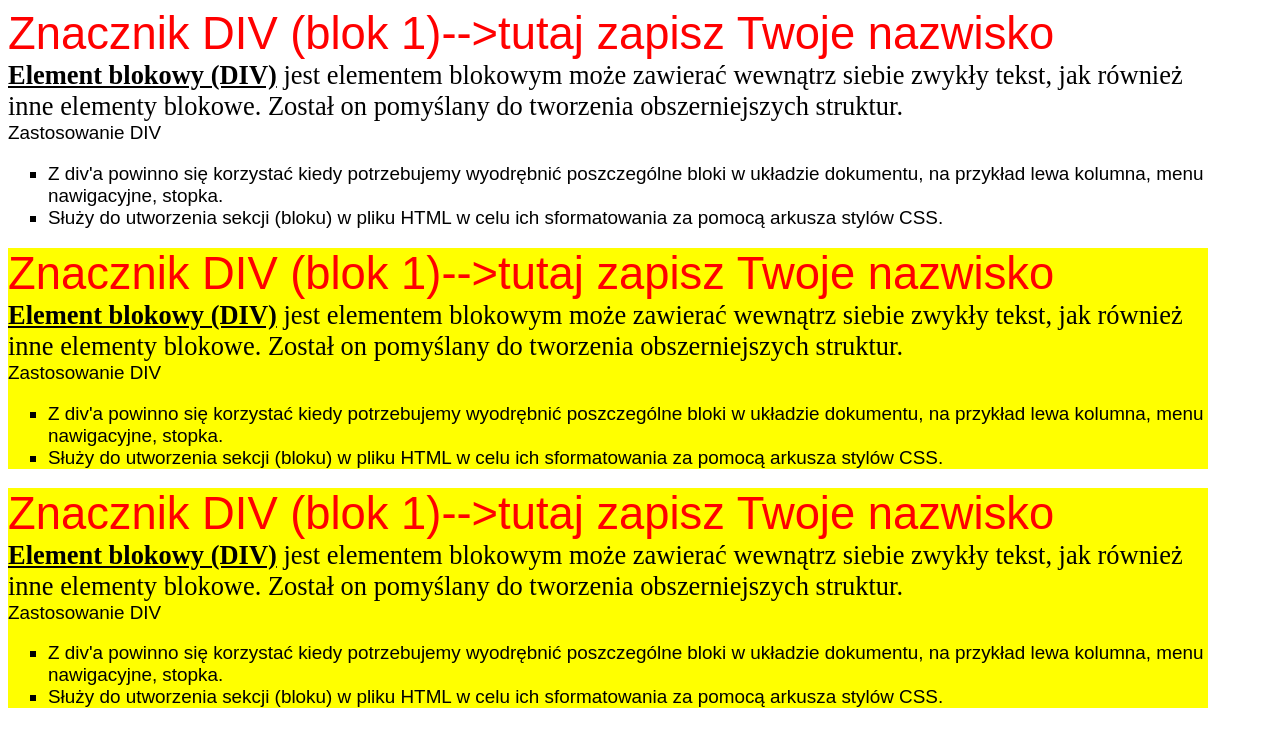
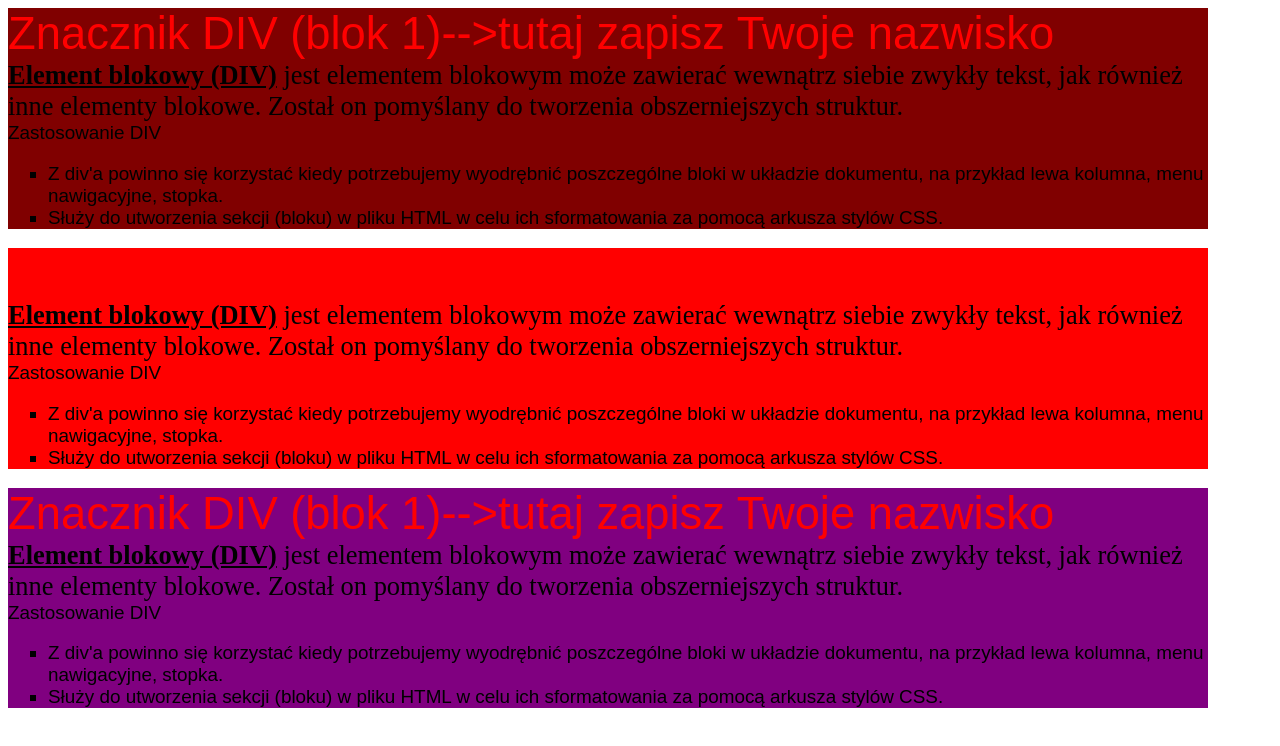
Before and after one commit to Szymon868/Szymon868.github.io, a plain HTML site: page chyl_z18.html in a window 1280 px wide. Drawn offline with Linux system fonts and the light colour scheme.

Commit message:
Update chyl_z18.html

```diff
--- a/chyl_z18.html
+++ b/chyl_z18.html
@@ -3,7 +3,7 @@
 </head>
  <body>
 <!-- początek bloku DIV 1 -->
-<div style="background-color: white; width: 1200px">
+<div style="background-color: maroon; width: 1200px">
  <span style="color: red;font-size: 1.2cm;font-family: Arial;">
  Znacznik DIV (blok 1)-->tutaj zapisz Twoje nazwisko
  </span>
@@ -28,7 +28,7 @@ pomocą arkusza stylów CSS.</li>
  </div>
 <!-- koniec bloku DIV →
 <!-- początek bloku DIV 1 -->
-<div style="background-color: yellow; width: 1200px">
+<div style="background-color: red; width: 1200px">
  <span style="color: red;font-size: 1.2cm;font-family: Arial;">
  Znacznik DIV (blok 1)-->tutaj zapisz Twoje nazwisko
  </span>
@@ -53,7 +53,7 @@ pomocą arkusza stylów CSS.</li>
  </div>
 <!-- koniec bloku DIV →
 <!-- początek bloku DIV 1 -->
-<div style="background-color: yellow; width: 1200px">
+<div style="background-color: purple; width: 1200px">
  <span style="color: red;font-size: 1.2cm;font-family: Arial;">
  Znacznik DIV (blok 1)-->tutaj zapisz Twoje nazwisko
  </span>
```
